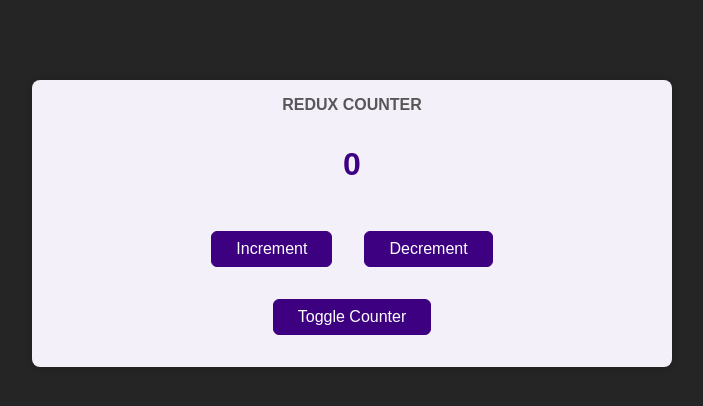
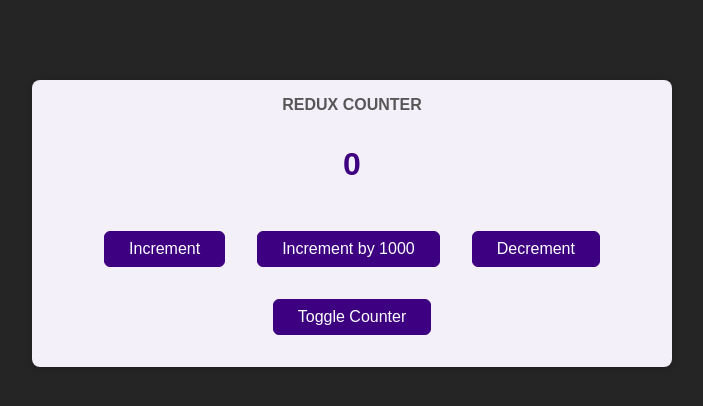
Before and after one commit to AQAMINE/React-js-Redux, a React (Create React App) app: page / in a window 1280 px wide. Shown: the top 406 px of the page, without its empty margins (288-991 px from the left). Built offline with nearby package versions, Linux system fonts and the light colour scheme.

Commit message:
dispatch action with values

```diff
--- a/src/components/Counter.js
+++ b/src/components/Counter.js
@@ -5,9 +5,15 @@
   const dispatch = useDispatch();
   const counter = useSelector(state => state.counterReducer.counter);
 
+
   const incrementHandler = () => {
     dispatch({type: 'increment'});
   };
+
+  const increaseHandler = () => {
+    dispatch({type: 'increase', amount: 1000})
+  }
+
   const decrementHandler = () => {
     dispatch({type: 'decrement'});
   };
@@ -20,6 +26,7 @@
       <div className={classes.value}>{counter}</div>
       <div>
         <button onClick={incrementHandler}>Increment</button>
+        <button onClick={increaseHandler}>Increment by 1000</button>
         <button onClick={decrementHandler}>Decrement</button>
       </div>
       <button onClick={toggleCounterHandler}>Toggle Counter</button>
--- a/src/store/index.js
+++ b/src/store/index.js
@@ -4,6 +4,12 @@
     if (action.type==='increment') {
         return {
             counter: state.counter + 1,
+        }
+    }
+
+    if (action.type === 'increase') {
+        return {
+            counter: state.counter + action.amount,
         }
     }
 
```
